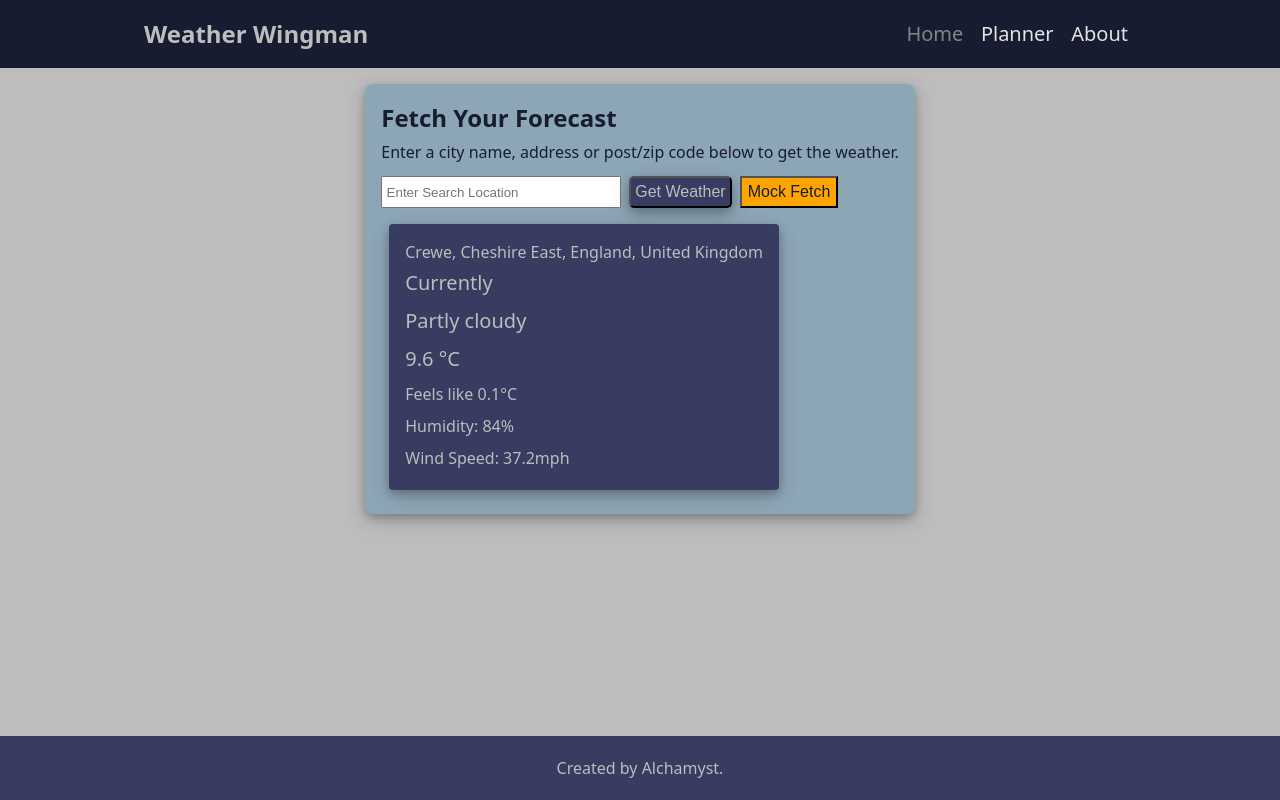
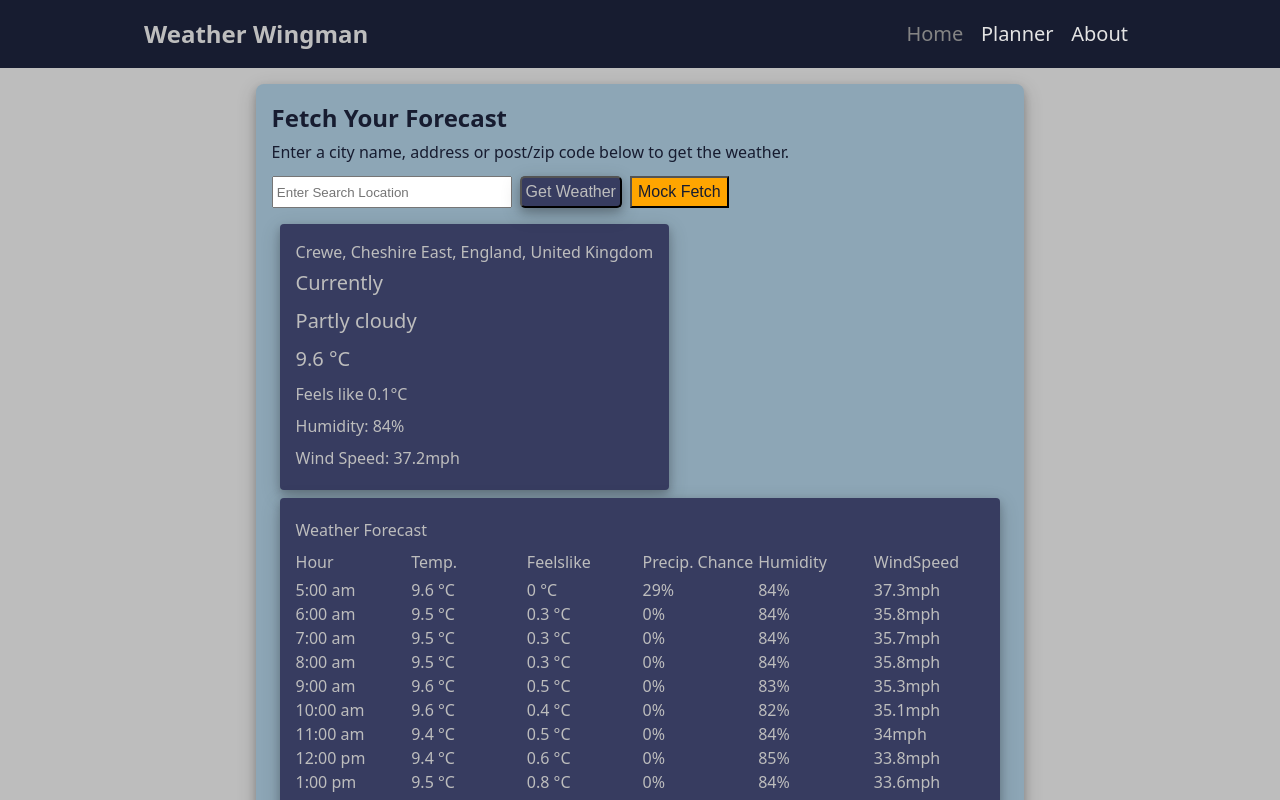
Before and after one commit to Alchamyst/alchamyst-weather-app, a React (Vite) app: page / in a window 1280 px wide. Both pictures are taken after a click on the button "Mock Fetch". Shown: the top 800 px of the page. Built offline with nearby package versions, Linux system fonts and the light colour scheme.

Commit message:
add new weather forecast data.

```diff
--- a/src/components/weather/Weather.jsx
+++ b/src/components/weather/Weather.jsx
@@ -1,6 +1,7 @@
 import moment from 'moment';
 import { useState } from 'react';
 import WeatherSummary from './WeatherSummary';
+import WeatherForecast from './WeatherForecast';
 import './weather.css';
 
 import mockData from '../../utils/mock-weather.json'; //temporary for quick testing
@@ -27,7 +28,8 @@ export default function Weather (props) {
                 console.log(fetchedWeather);
 
                 setSearchLocation(locationData);
-                setWeatherData(fetchedWeather.forecastData);
+                setWeatherData(formatForecastData(fetchedWeather.forecastData));
+                // setWeatherData(fetchedWeather.forecastData);
             })
             .catch(error => console.log(error));
     }
@@ -72,13 +74,15 @@ export default function Weather (props) {
     //         // .catch(error => console.log(error));
     // }
 
-    const parseWeather = (weatherData) => {
-        if (weatherData.error) { return handleError(weatherData.error) }
+    const formatForecastData = (weatherData) => {
+        const formattedForecast = {...weatherData};
 
-        setErrorMessage (undefined);
-        setWeatherData(
-
-        )
+        if(formattedForecast.forecast && formattedForecast.forecast.hours) {
+            formattedForecast.forecast.hours = formattedForecast.forecast.hours.map((time) => {
+                return moment(time).format('h:mm a');
+            });
+        }
+        return formattedForecast
     }
 
     const handleError = (error) => {
@@ -89,7 +93,8 @@ export default function Weather (props) {
     // This function is just to simply testing without hammering the API and should not be in use for production.
     const mockWeather = () => {
         setErrorMessage (undefined);
-        setWeatherData(mockData.forecastData);
+        setWeatherData(formatForecastData(mockData.forecastData));
+        // setWeatherData(mockData.forecastData);
         setSearchLocation({
             longitude: -2.4457329,
             latitude: 53.097829,
@@ -108,7 +113,7 @@ export default function Weather (props) {
 
             {errorMessage && <p className='error-msg'>{errorMessage}</p>}
             {searchLocation && <WeatherSummary location={searchLocation.name} weatherData={weatherData.current} />}
-            {/* {searchLocation && <WeatherForecast hourlyWeather={weatherData.forecast} />} */}
+            {searchLocation && <WeatherForecast weatherData={weatherData.forecast} />}
         </>
     )
 }
--- a/src/components/weather/WeatherForecast.jsx
+++ b/src/components/weather/WeatherForecast.jsx
@@ -8,13 +8,22 @@ export default function WeatherForecast(props) {
                 <p>Weather Forecast</p>
                 <div className='forecast-grid'>
                     <div className='grid-item'>
-                        <p>Hour</p><div className='grid-container'>{props.hourlyWeather.times.map((time, index) => <div className='grid-item' key={`hourlyTime-${index}`}>{time}</div>)}</div>
+                        <p>Hour</p><div className='grid-container'>{props.weatherData.hours.map((time, index) => <div className='grid-item' key={`hourlyTime-${index}`}>{time}</div>)}</div>
                     </div>
                     <div className='grid-item'>
-                        <p>Temp.</p><div className='grid-container'>{props.hourlyWeather.temps.map((temp, index) => <div className='grid-item' key={`hourlyTemp-${index}`}>{temp} &#176;C</div>)}</div>
+                        <p>Temp.</p><div className='grid-container'>{props.weatherData.temperature.map((temp, index) => <div className='grid-item' key={`hourlyTemp-${index}`}>{temp} &#176;C</div>)}</div>
                     </div>
                     <div className='grid-item'>
-                        <p>Precip. Chance</p><div className='grid-container'>{props.hourlyWeather.precipProbability.map((precip, index) => <div className='grid-item' key={`hourlyPrecip-${index}`}>{precip}%</div>)}</div>
+                        <p>Feelslike</p><div className='grid-container'>{props.weatherData.feelslike.map((feelslike, index) => <div className='grid-item' key={`hourlyFeelslike-${index}`}>{feelslike} &#176;C</div>)}</div>
+                    </div>
+                    <div className='grid-item'>
+                        <p>Precip. Chance</p><div className='grid-container'>{props.weatherData.precipitationChance.map((PrecipChance, index) => <div className='grid-item' key={`hourlyChance-${index}`}>{PrecipChance}%</div>)}</div>
+                    </div>
+                    <div className='grid-item'>
+                        <p>Humidity</p><div className='grid-container'>{props.weatherData.humidity.map((humidity, index) => <div className='grid-item' key={`hourlyHumidity-${index}`}>{humidity}%</div>)}</div>
+                    </div>
+                    <div className='grid-item'>
+                        <p>WindSpeed</p><div className='grid-container'>{props.weatherData.windSpeed.map((windSpeed, index) => <div className='grid-item' key={`hourlyWindSpeed-${index}`}>{windSpeed}mph</div>)}</div>
                     </div>
                 </div>
             </div>
--- a/src/components/weather/weatherForecast.css
+++ b/src/components/weather/weatherForecast.css
@@ -11,5 +11,5 @@
 .forecast-grid {
     display: grid;
     gap: 5px;
-    grid-template-columns: 33% 33% 33%;
+    grid-template-columns: 1fr 1fr 1fr 1fr 1fr 1fr;
 }
```
